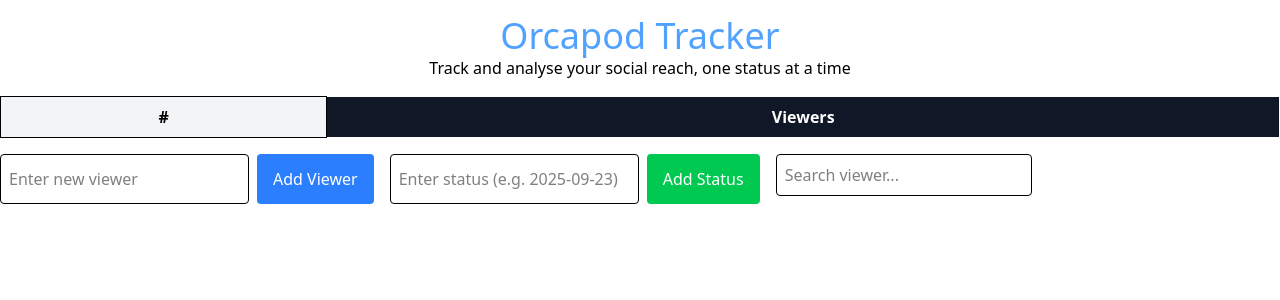
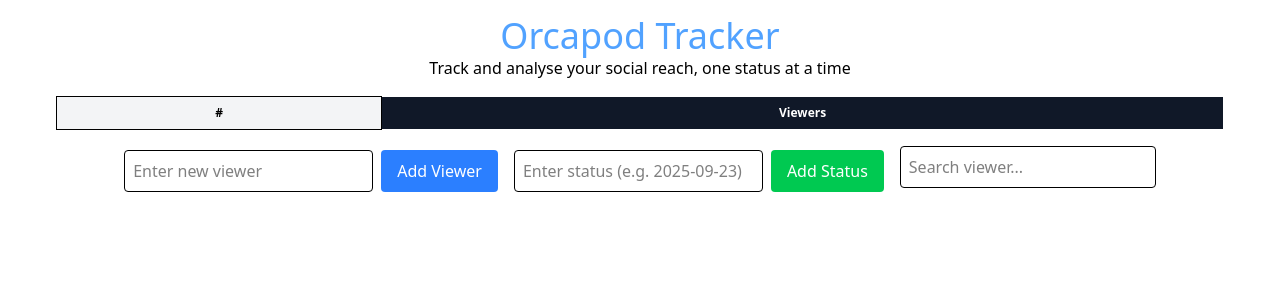
Before and after one commit to shark5SZ/orcapod-tracker, a React (Vite) app: page / in a window 1280 px wide. Shown: the top 300 px of the page. Built offline with nearby package versions, Linux system fonts and the light colour scheme.

Commit message:
ui update

```diff
--- a/src/App.jsx
+++ b/src/App.jsx
@@ -164,11 +164,11 @@ function App() {
   };
 
   return (
-    <>
+    <div className="min-h-screen w-full px-14">
       <h1 className="text-center text-blue-400 mt-4 text-4xl">Orcapod Tracker</h1>
       <p className="text-center mb-4">Track and analyse your social reach, one status at a time</p>
 
-      <div className="overflow-x-auto  overflow-y-auto max-h-110">
+      <div className="overflow-x-auto text-xs overflow-y-auto max-h-110">
         <table className="min-w-full border border-gray-300">
           <thead className="bg-gray-100 sticky top-0 z-10">
             <tr>
@@ -243,7 +243,7 @@ function App() {
         </table>
       </div>
 
-      <div className="flex gap-4">
+      <div className="flex items-center justify-center gap-4">
         {/* --- Input to add a viewer --- */}
         <div className="mt-4 flex gap-2">
           <input
@@ -288,7 +288,7 @@ function App() {
           />
         </div>
       </div>
-    </>
+    </div>
   )
 }
 
```
